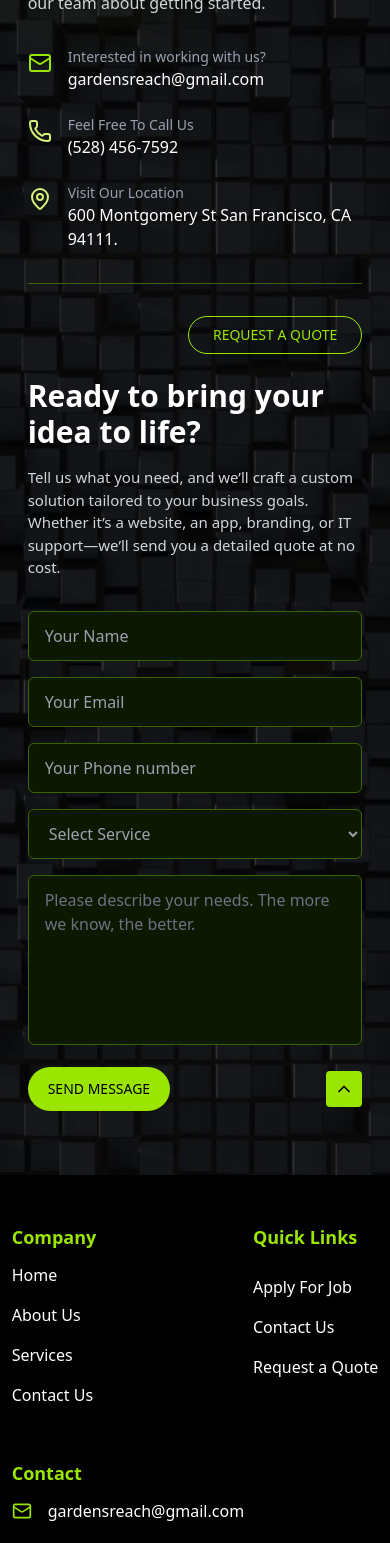
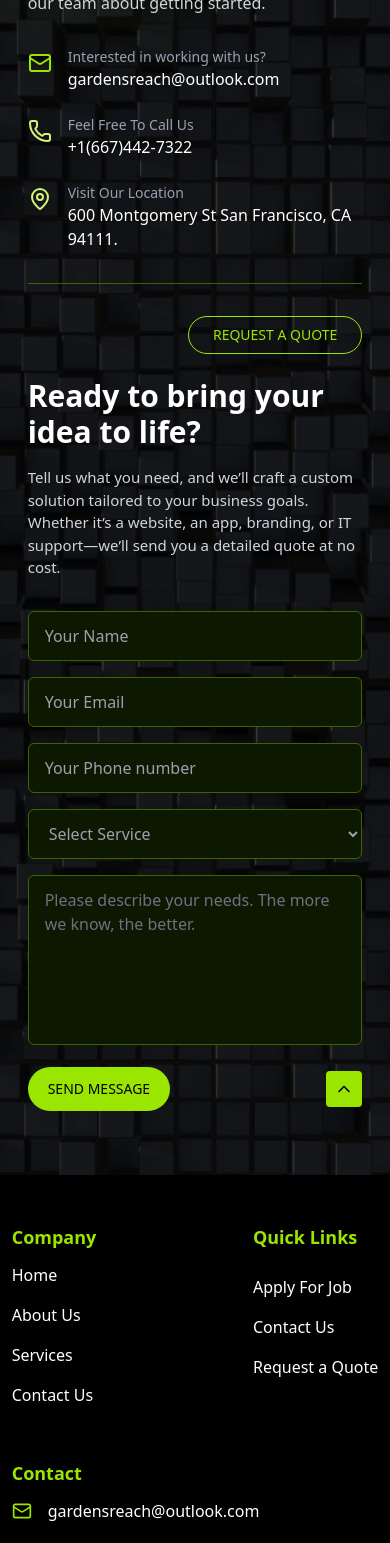
Before and after one commit to EmmanuelBassey02/gardensreach, a React (Vite) app: page /contact in a window 390 px wide. Shown: the part 240-1783 px from the top of the page. Built offline with nearby package versions, Linux system fonts and the light colour scheme.

Commit message:
changed phone number and email address

```diff
--- a/src/components/shared/Footer.jsx
+++ b/src/components/shared/Footer.jsx
@@ -47,7 +47,7 @@ const Footer = () => {
                   <Mail className="w-5 h-5 text-lime-400" />
                 <div>
                   <a href='mailto:gardensreach@gmail.com'>
-                    <p className="text-white">gardensreach@gmail.com</p>
+                    <p className="text-white">gardensreach@outlook.com</p>
                   </a>
                 </div>
               </div>
--- a/src/pages/Contact.jsx
+++ b/src/pages/Contact.jsx
@@ -276,8 +276,8 @@ const QuoteForm = () => {
                 </div>
                 <div>
                   <p className="text-gray-400 text-sm">Interested in working with us?</p>
-                  <a href="mailto:gardensreach@gmail.com" className="text-white hover:text-lime-400 transition-colors">
-                    gardensreach@gmail.com
+                  <a href="mailto:gardensreach@outlook.com" className="text-white hover:text-lime-400 transition-colors">
+                  gardensreach@outlook.com
                   </a>
                 </div>
               </div>
@@ -288,8 +288,8 @@ const QuoteForm = () => {
                 </div>
                 <div>
                   <p className="text-gray-400 text-sm">Feel Free To Call Us</p>
-                  <a href="tel:(528)456-7592" className="text-white hover:text-[#d5f379] transition-colors">
-                    (528) 456-7592
+                  <a href="tel:+1(667)442-7322" className="text-white hover:text-[#d5f379] transition-colors">
+                  +1(667)442-7322
                   </a>
                 </div>
               </div>
```
